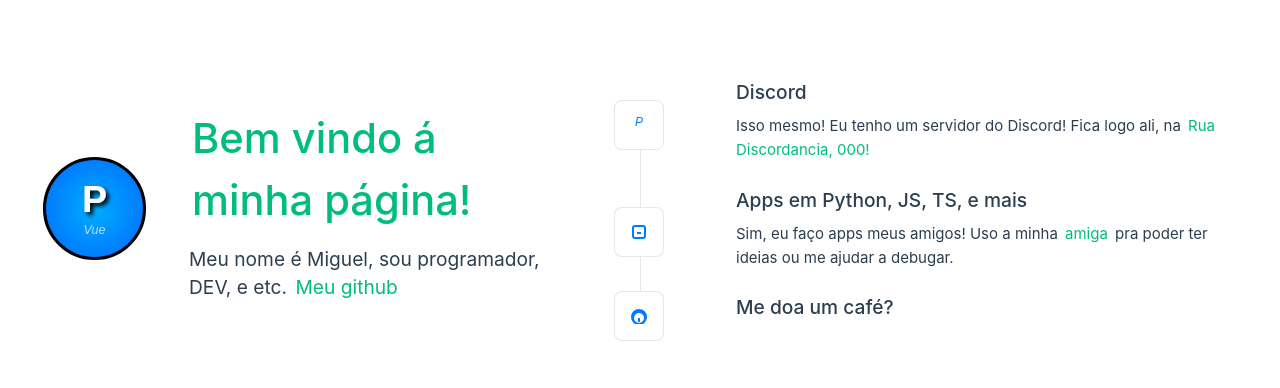
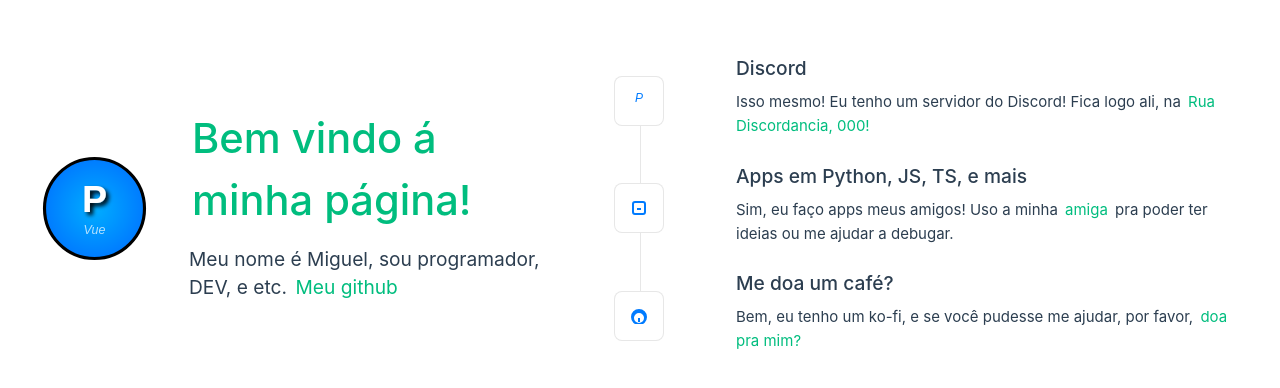
Before and after one commit to Pandinhaa11/site-do-panda-3.0, a Vue app: page / in a window 1280 px wide. Shown: the part 192-580 px from the top of the page. Built offline with nearby package versions, Linux system fonts and the light colour scheme.

Commit message:
Update TheWelcome.vue

```diff
--- a/src/components/TheWelcome.vue
+++ b/src/components/TheWelcome.vue
@@ -34,5 +34,7 @@
       <EcosystemIcon />
     </template>
     <template #heading>Me doa um café?</template>
-  </WelcomeItem>
+    Bem, eu tenho um ko-fi, e se você pudesse me ajudar, por favor,
+    <a href="https://bitly.cx/pipdpnd">doa pra mim?</a></WelcomeItem
+  >
 </template>
```
